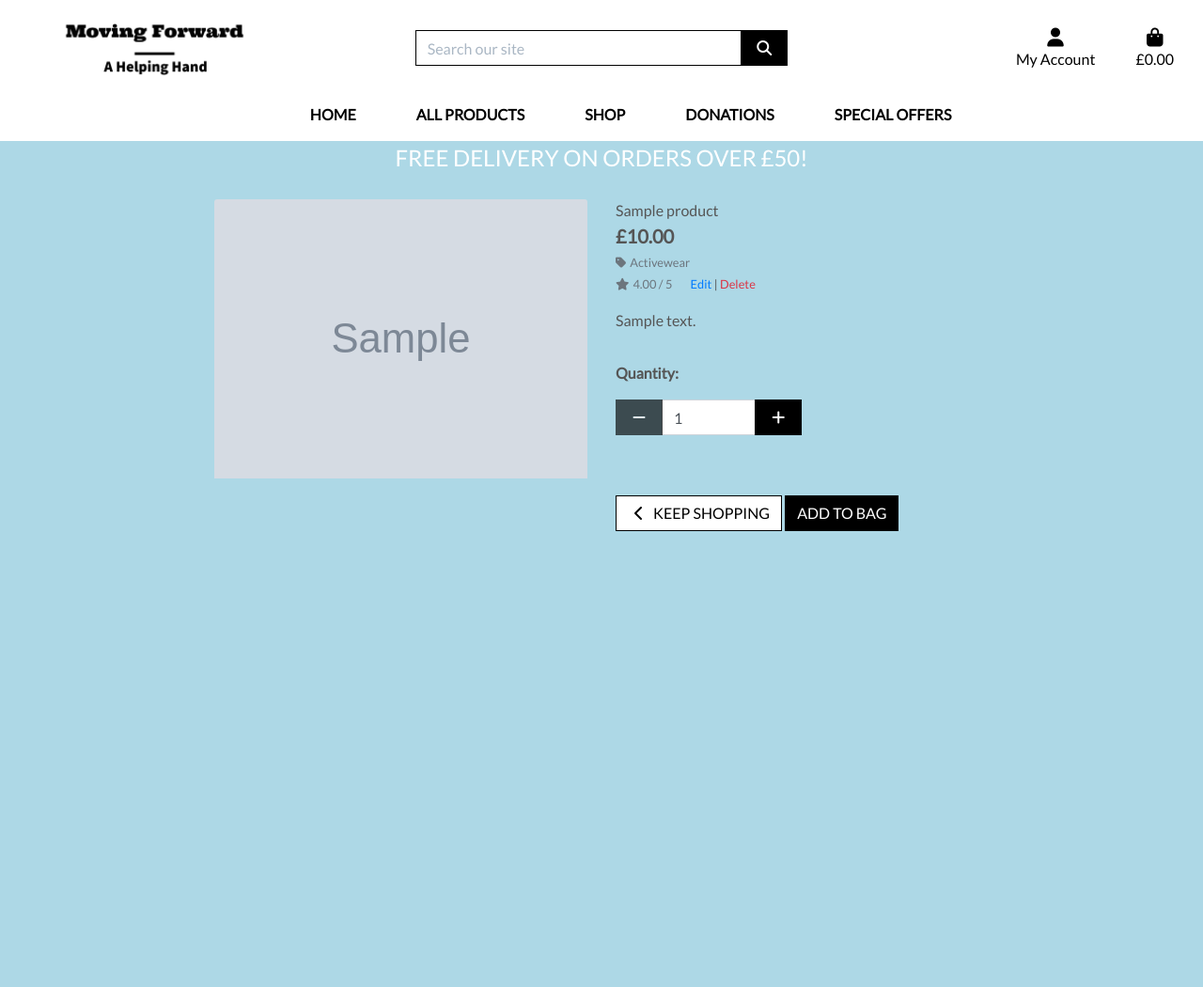
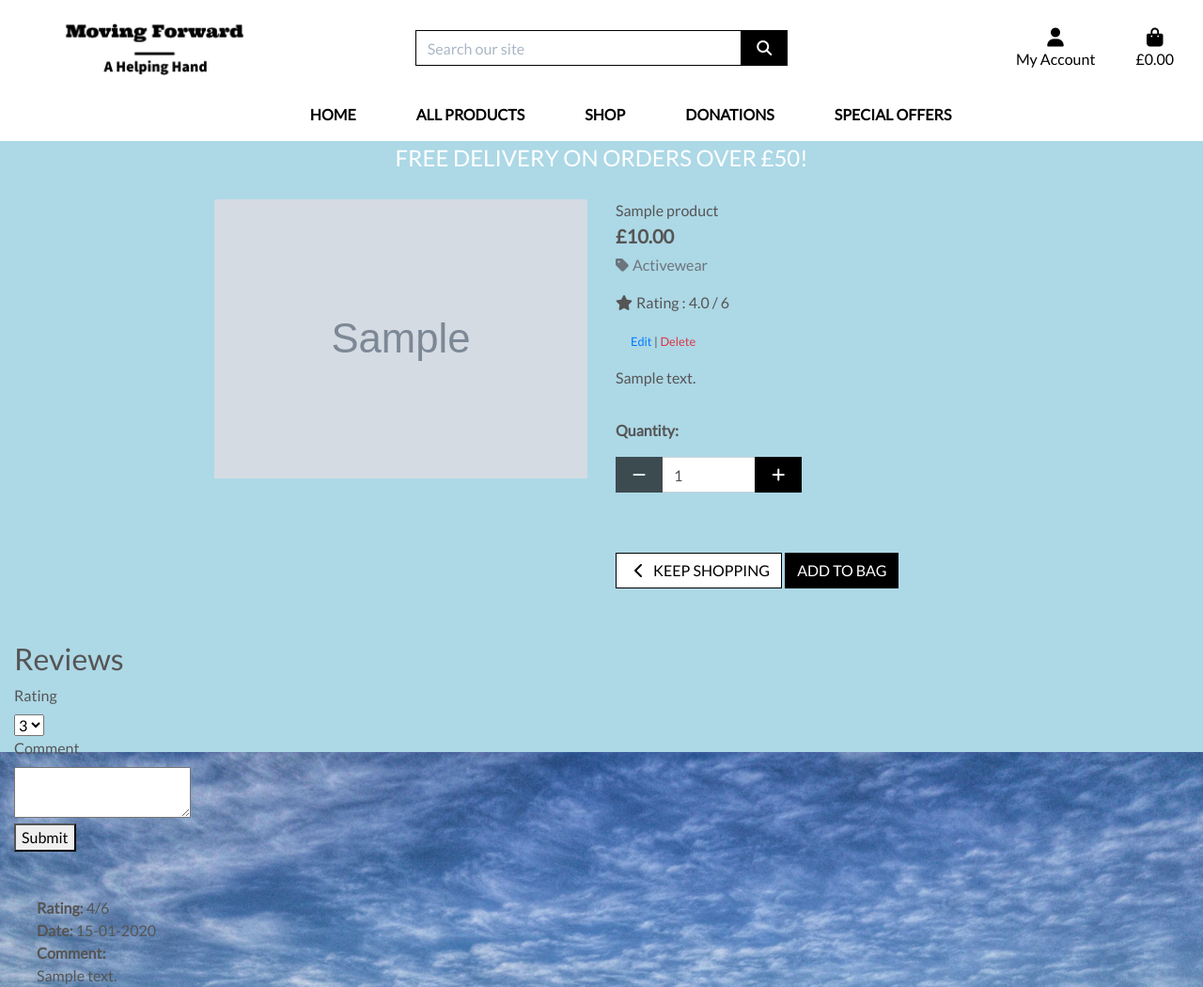
Before and after one commit to Davej66/moving-forward, a Django app: page /products/1/ in a window 1280 px wide. Shown: the whole page at 94% size. Before the commit the page ends 565 px from the top, so only its background shows below. Run offline with Django 3.2, Linux system fonts and the light colour scheme; a user stored in the database is signed in; data comes from the database, SQL or seed files in the repository; tables that the repository leaves empty hold one stand-in row (values such as "Sample post"); grey boxes marked "Sample" are stand-in pictures; some libraries are stand-ins or nearby versions.

Commit message:
Adding a review option to products

```diff
--- a/products/models.py
+++ b/products/models.py
@@ -1,3 +1,4 @@
+from django.contrib.auth.models import User
 from django.db import models
 
 
@@ -29,3 +30,21 @@ class Product(models.Model):
 
     def __str__(self):
         return self.name
+
+    def get_rating(self):
+        reviews_total = 0
+
+        for review in self.reviews.all():
+            reviews_total += review.rating
+
+        if reviews_total > 0:
+            return reviews_total / self.reviews.count()
+
+        return 0
+
+class Review(models.Model):
+    product = models.ForeignKey(Product, related_name='reviews', on_delete=models.CASCADE)
+    rating = models.IntegerField(default=3)
+    content = models.TextField()
+    created_by = models.ForeignKey(User, related_name='reviews', on_delete=models.CASCADE)
+    created_at = models.DateTimeField(auto_now_add=True)
--- a/products/templates/products/product_detail.html
+++ b/products/templates/products/product_detail.html
@@ -33,14 +33,14 @@
                     {% if product.category %}
                     <p class="small mt-1 mb-0">
                         <a class="text-muted" href="{% url 'products' %}?category={{ product.category.name }}">
-                            <i class="fas fa-tag mr-1"></i>{{ product.category.friendly_name }}
+                            <p><i class="fas fa-tag mr-1"></i>{{ product.category.friendly_name }}
                         </a>
                     </p>
                     {% endif %}
-                    {% if product.rating %}
-                        <small class="text-muted"><i class="fas fa-star mr-1"></i>{{ product.rating }} / 5</small>
+                    {% if product.get_rating > 0 %}
+                        <i class="fas fa-star mr-1"></i>Rating : {{ product.get_rating }} / 6</p>
                     {% else %}
-                        <small class="text-muted">No Rating</small>
+                        <p>No Rating</p>
                     {% endif %}
                     {% if request.user.is_superuser %}
                         <small class="ml-3">
@@ -108,6 +108,47 @@
                 </div>
             </div>
         </div>
+        <div class="w-full mt-2">
+            <h2 class="text-xl">Reviews</h2>
+
+            {% if request.user.is_authenticated %}
+            <form method="post" action="." class="mt-6 mb-6 p-6 bg-gray-100 rounded-xl">
+                {% csrf_token %}
+
+                <div>
+                    <label>Rating</label><br>
+                    <select name="rating">
+                        <option value="1">1</option>
+                        <option value="2">2</option>
+                        <option value="3" selected>3</option>
+                        <option value="4">4</option>
+                        <option value="5">5</option>
+                        <option value="6">6</option>
+                    </select>
+                </div>
+
+                <div>
+                    <label>Comment</label><br>
+                    <textarea name="content"></textarea>
+                </div>
+
+                <div>
+                    <button>Submit</button>
+                </div>
+                <br><br>
+            </form>
+
+            {% endif %}
+
+            {% for review in product.reviews.all %}
+                <div class="px-4 py-6 bg-gray-100 rounded-xl mb-4">
+                    <strong>Rating: </strong>{{ review.rating }}/6<br>
+                    <strong>Date: </strong>{{ review.created_at|date:"d-m-Y" }}<br>
+                    <strong>Comment:</strong><br>{{ review.content }}<br>
+                </div>
+            {% endfor %}
+
+        </div>
     </div>
 {% endblock %}
 
--- a/products/views.py
+++ b/products/views.py
@@ -4,7 +4,7 @@ from django.contrib.auth.decorators import login_required
 from django.db.models import Q
 from django.db.models.functions import Lower
 
-from .models import Product, Category
+from .models import Product, Category, Review
 from .forms import ProductForm
 
 # Create your views here.
@@ -69,6 +69,28 @@ def product_detail(request, product_id):
     context = {
         'product': product,
     }
+
+    if request.method =='POST':
+        rating = request.POST.get('rating', 3)
+        content = request.POST.get('content', '')
+
+        if content:
+            reviews = Review.objects.filter(created_by=request.user, product=product)
+
+            if reviews.count() > 0:
+                review = reviews.first()
+                review.rating = rating
+                review.content = content
+                review.save()
+            else:
+                review = Review.objects.create(
+                    product=product,
+                    rating=rating,
+                    content=content,
+                    created_by=request.user
+                )
+
+            return redirect(reverse('products'))
 
     return render(request, 'products/product_detail.html', context)
 
```
Also changed, not shown: products/migrations/0003_review.py (added), products/migrations/0004_alter_review_product.py (added).
